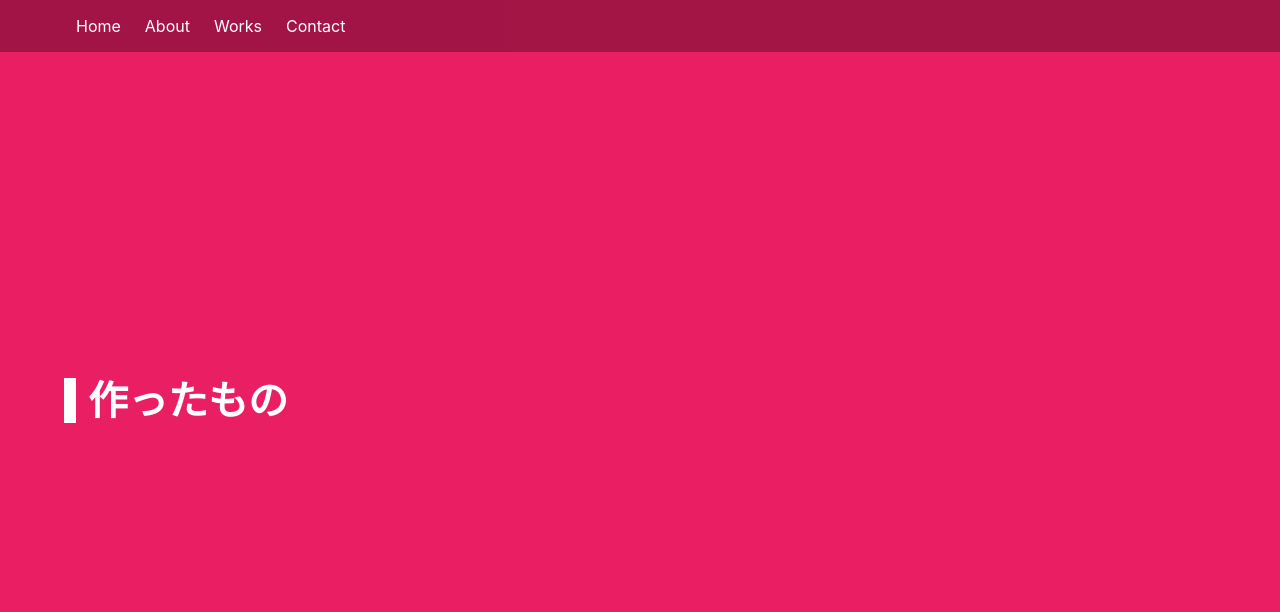
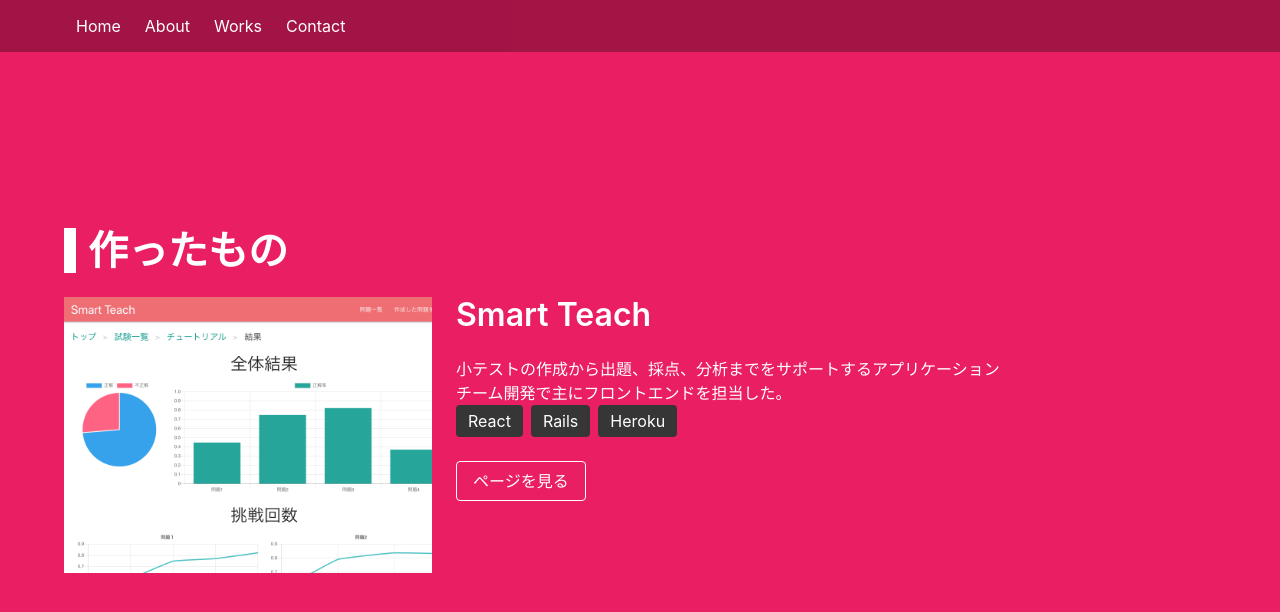
Before and after one commit to yoidea/portfolio, a Gatsby site: page /works in a window 1280 px wide. Built offline with nearby package versions, Linux system fonts and the light colour scheme; Gatsby itself is replaced by a stand-in of ours; what sweet-scroll would draw is missing.

Commit message:
Add contents to works page

```diff
--- a/src/pages/works.js
+++ b/src/pages/works.js
@@ -7,6 +7,7 @@
 import { Heading } from "../components/typography"
 
 import "./animista.css"
+import smat from "../images/smat_thumbnail.png"
 
 class WorksPage extends Component {
   constructor(props) {
@@ -19,6 +20,24 @@
         <SEO title="Works" keywords={[`gatsby`, `application`, `react`]} />
         <Hero color="#e91e63">
           <Heading>作ったもの</Heading>
+          <div class="columns is-desktop">
+            <div class="column is-4">
+              <figure class="image is-4by3">
+                <img src={smat} />
+              </figure>
+            </div>
+            <div class="column">
+              <h1 className="title">Smart Teach</h1>
+              <p>小テストの作成から出題、採点、分析までをサポートするアプリケーション</p>
+              <p>チーム開発で主にフロントエンドを担当した。</p>
+              <div class="tags are-medium">
+                <span class="tag is-dark">React</span>
+                <span class="tag is-dark">Rails</span>
+                <span class="tag is-dark">Heroku</span>
+              </div>
+              <p><a target="_blank" href="https://smat-dev.herokuapp.com/" className="button is-danger is-inverted is-outlined">ページを見る</a></p>
+            </div>
+          </div>
         </Hero>
       </Layout>
     )
```
Also changed, not shown: src/images/smat_thumbnail.png (added).
